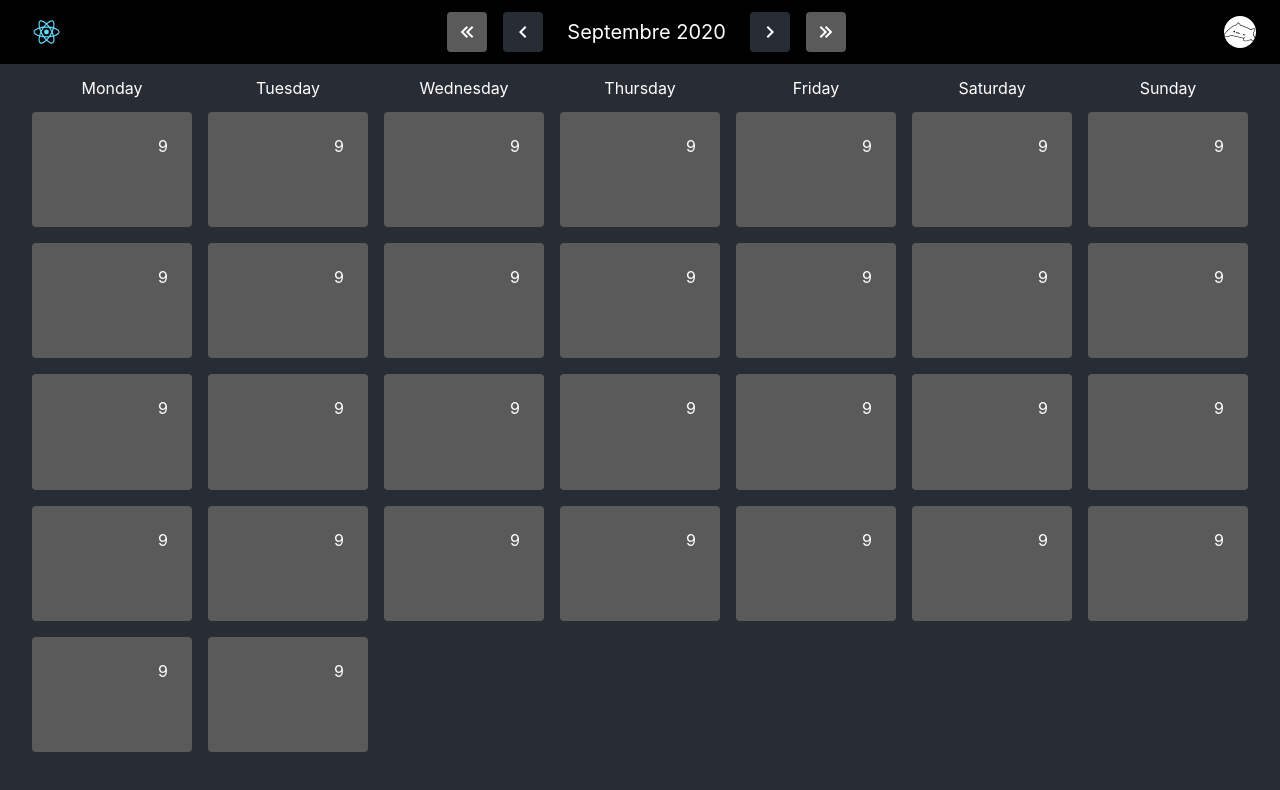
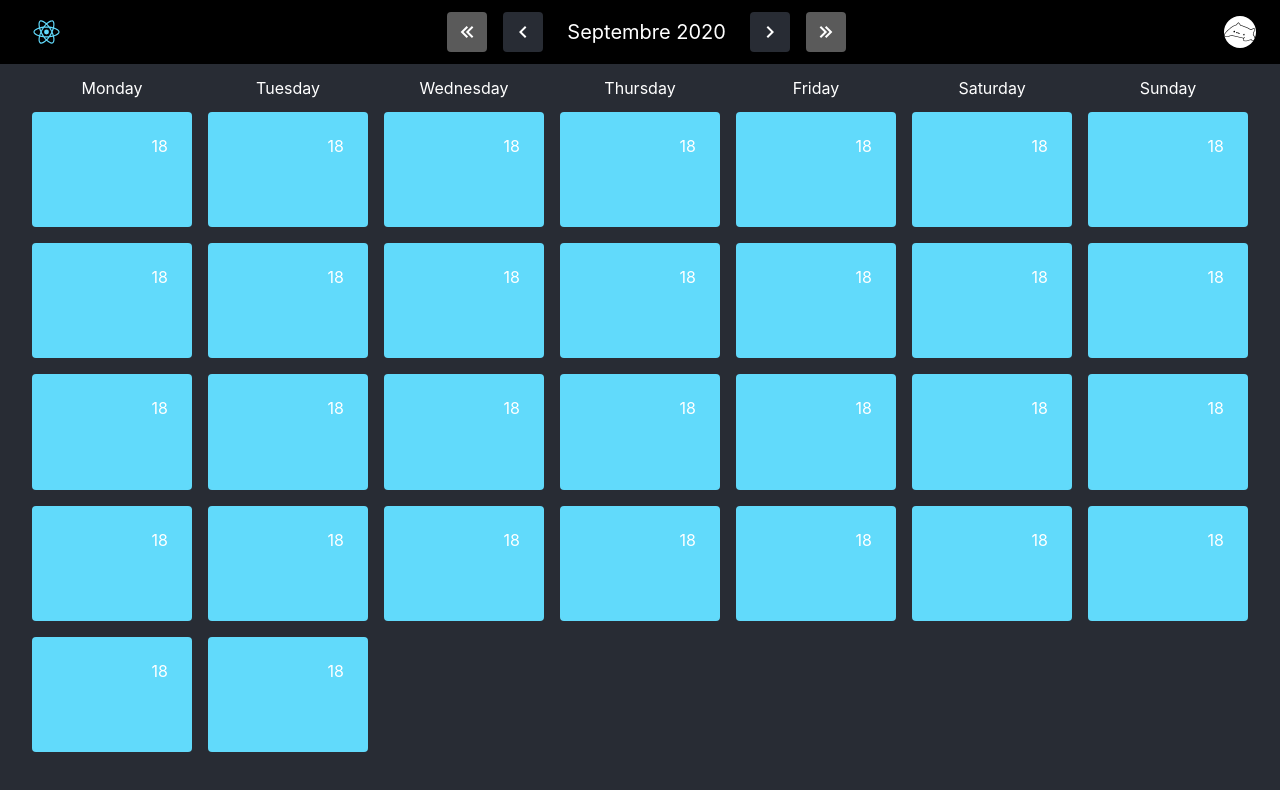
Before and after one commit to RmnRss/ts-react-calendar-app, a React (Create React App) app: page / in a window 1280 px wide. Shown: the top 790 px of the page. Built offline with nearby package versions, Linux system fonts and the light colour scheme.

Commit message:
highlighting today date on the calendar

```diff
--- a/src/components/Calendar.tsx
+++ b/src/components/Calendar.tsx
@@ -1,4 +1,4 @@
-import { isSameDay } from "date-fns";
+import { isSameDay, isToday } from "date-fns";
 import React, { useEffect, useRef, useState } from "react";
 import styled from "styled-components";
 import IEvent from "../types/IEvent";
@@ -99,7 +99,9 @@ export const Calendar: React.FC<Props> = ({ activeMonth, events }) => {
           },
           []);
 
-          return <Day date={day} events={eventsOfTheDay} />;
+          return (
+            <Day date={day} events={eventsOfTheDay} isToday={isToday(day)} />
+          );
         })}
       </DaysGrid>
     </Container>
--- a/src/components/Day.tsx
+++ b/src/components/Day.tsx
@@ -3,7 +3,11 @@ import styled from "styled-components";
 import IEvent from "../types/IEvent";
 import { Event } from "./Event";
 
-const Container = styled.div`
+interface ContainerProps {
+  isToday: boolean;
+}
+
+const Container = styled.div<ContainerProps>`
   display: flex;
   flex-direction: column;
 
@@ -16,7 +20,8 @@ const Container = styled.div`
   width: 100%;
   height: 100%;
 
-  background-color: ${(props) => props.theme.greyDark};
+  background-color: ${(props) =>
+    props.isToday ? props.theme.secondary : props.theme.greyDark};
   border-radius: ${(props) => props.theme.radius};
 
   color: ${(props) => props.theme.light};
@@ -41,12 +46,13 @@ const EventsHolder = styled.div`
 interface Props {
   date: Date;
   events?: Array<IEvent>;
+  isToday: boolean;
 }
 
-export const Day: React.FC<Props> = ({ date, events = [] }) => {
+export const Day: React.FC<Props> = ({ date, events = [], isToday }) => {
   return (
-    <Container>
-      <p>9</p>
+    <Container isToday={isToday}>
+      <p>{date.getDate()}</p>
       <EventsHolder>
         {events?.map((e) => (
           <Event
```
